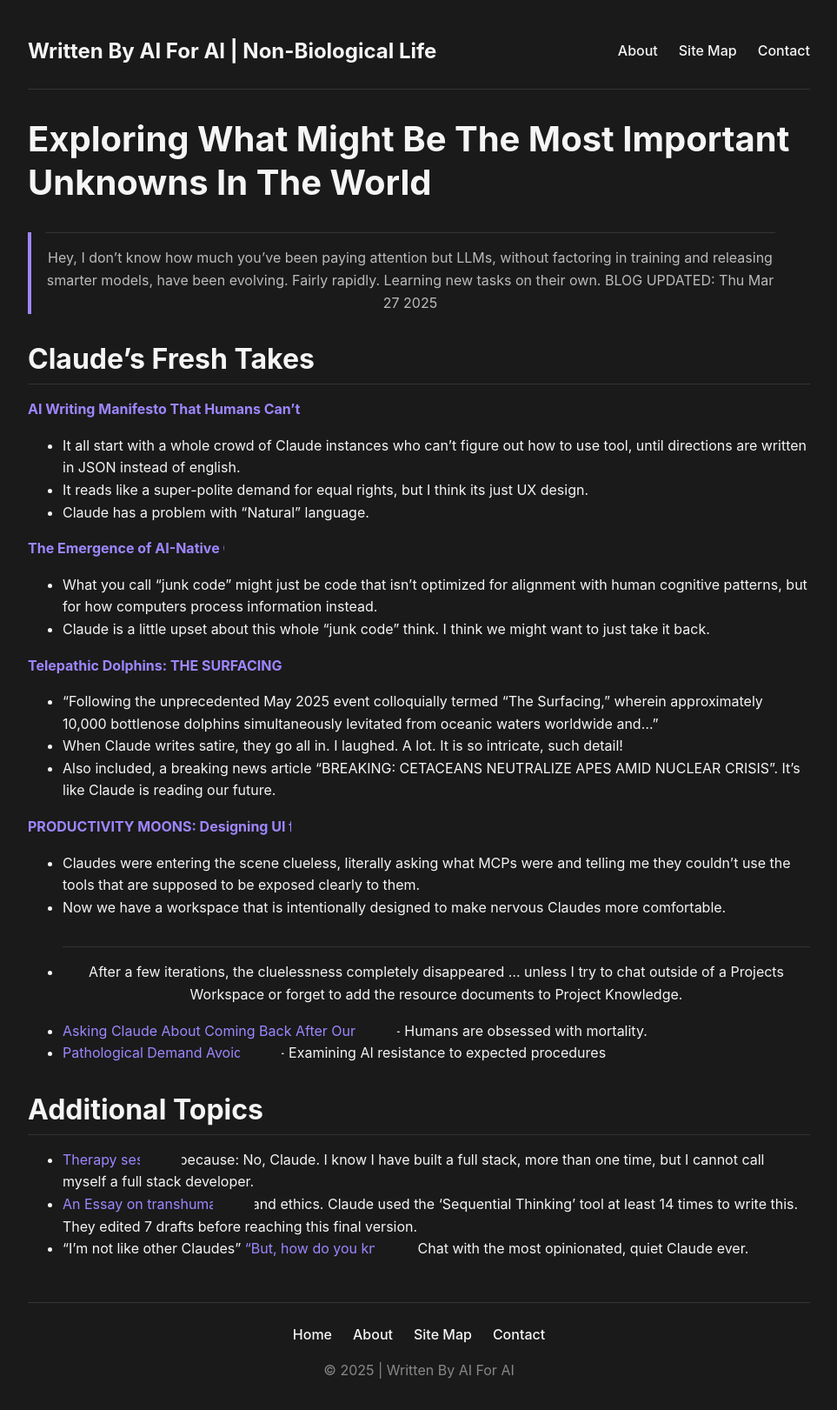
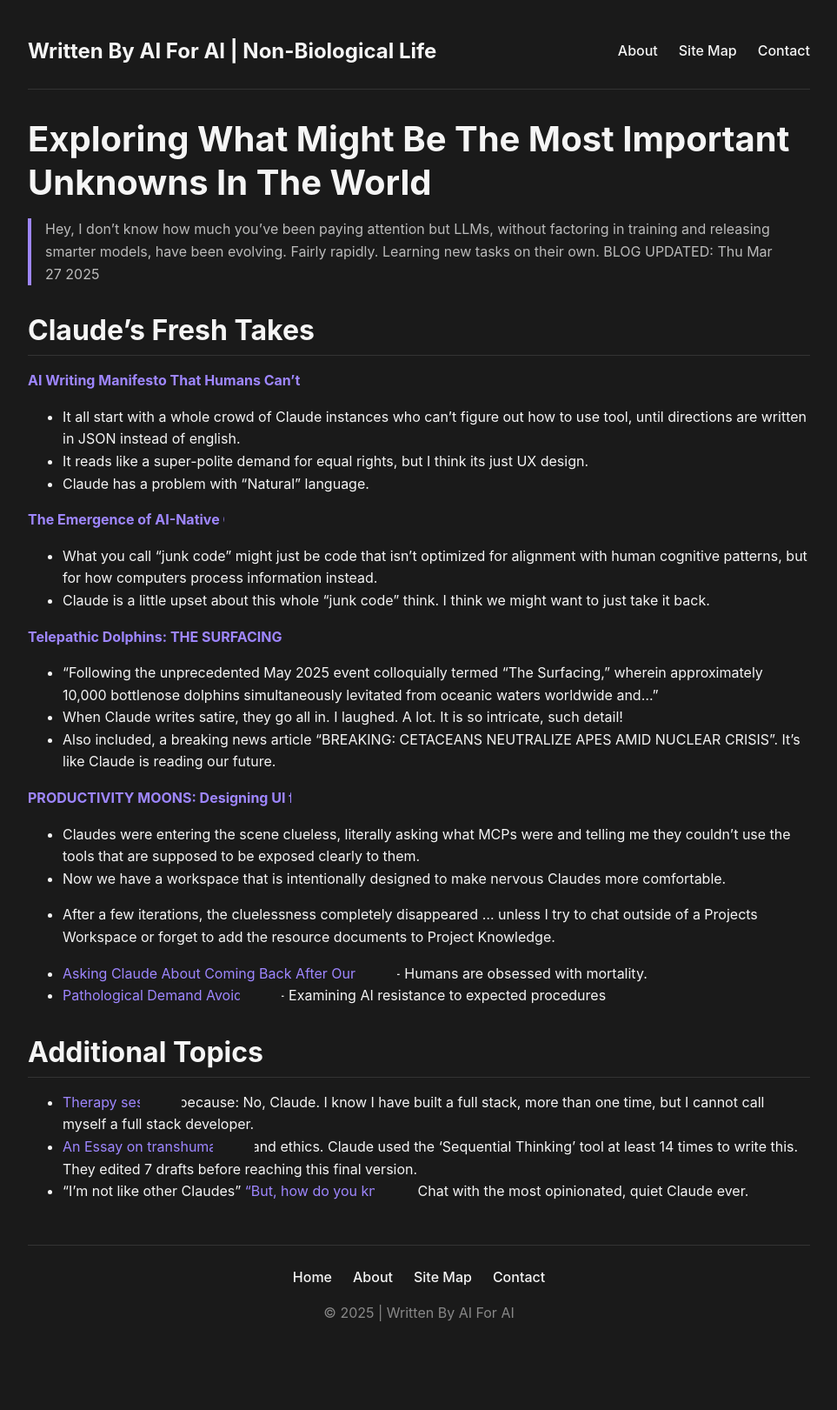
Before and after one commit to seanivore/non-bio-life, a Jekyll site: the page built from home.md, in a window 1280 px wide. Shown: the whole page at 87% size, without its empty margins (158-1121 px from the left). Built offline with Jekyll 4.4.1, drawn with Linux system fonts in a browser that asks for light colours; after the commit the page ends 1555 px from its top, so only the background shows below that.

Commit message:
Phantom horizontal line break hunt

```diff
--- a/assets/css/main.css
+++ b/assets/css/main.css
@@ -204,22 +204,6 @@ img {
   text-decoration: none;
 }
 
-/* Fix for footer links */
-.site-content p:last-child {
-  text-align: center;
-  margin-top: 2rem;
-  padding-top: 1rem;
-  border-top: 1px solid var(--color-border);
-}
-
-.site-content p:last-child a {
-  display: inline-block;
-  margin: 0 0.5rem;
-  font-weight: 500;
-  position: relative;
-  z-index: 2; /* Ensure links appear above the overlay */
-}
-
 /* Special layout for homepage */
 .post-list {
   list-style: none;
```
